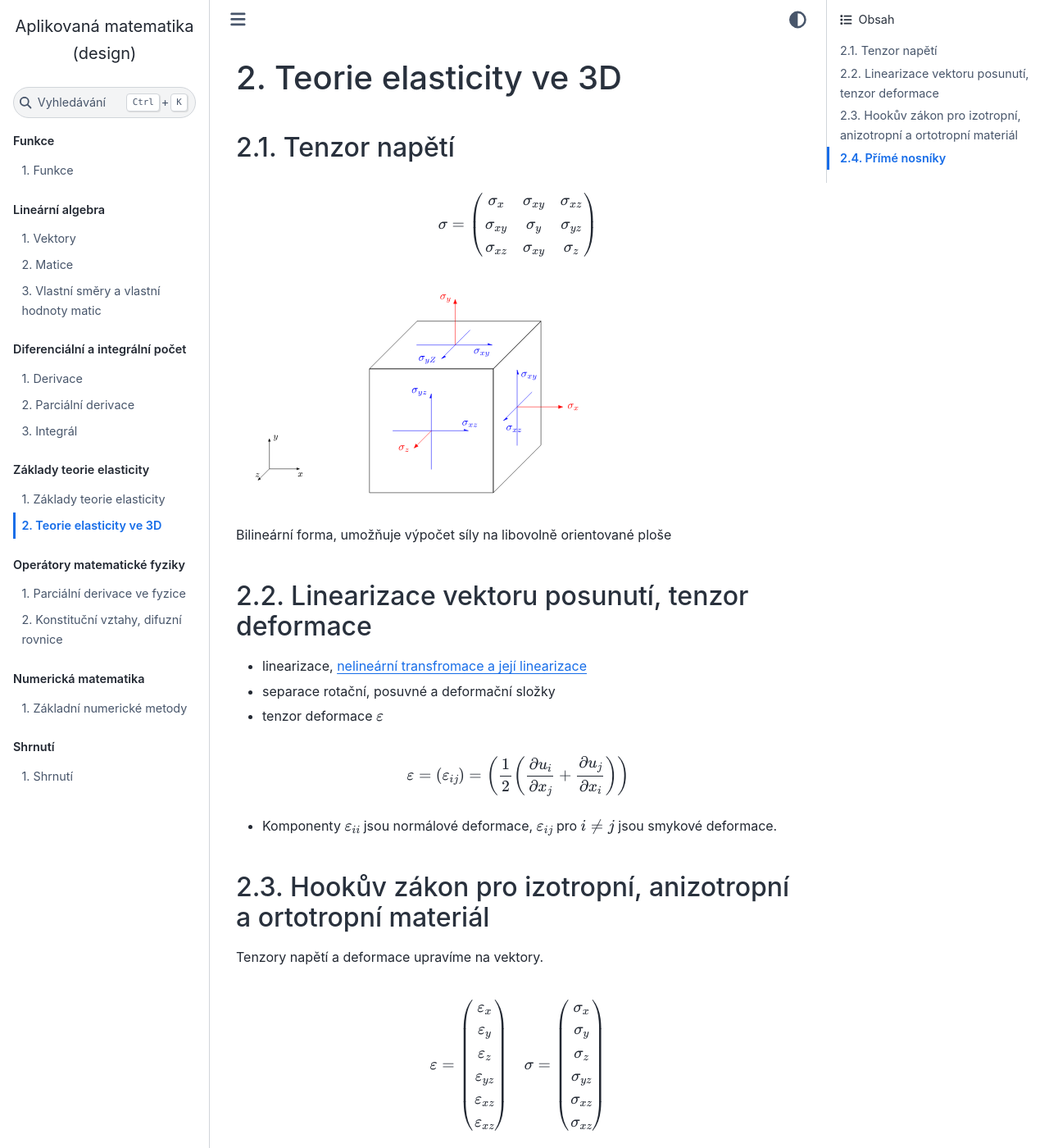
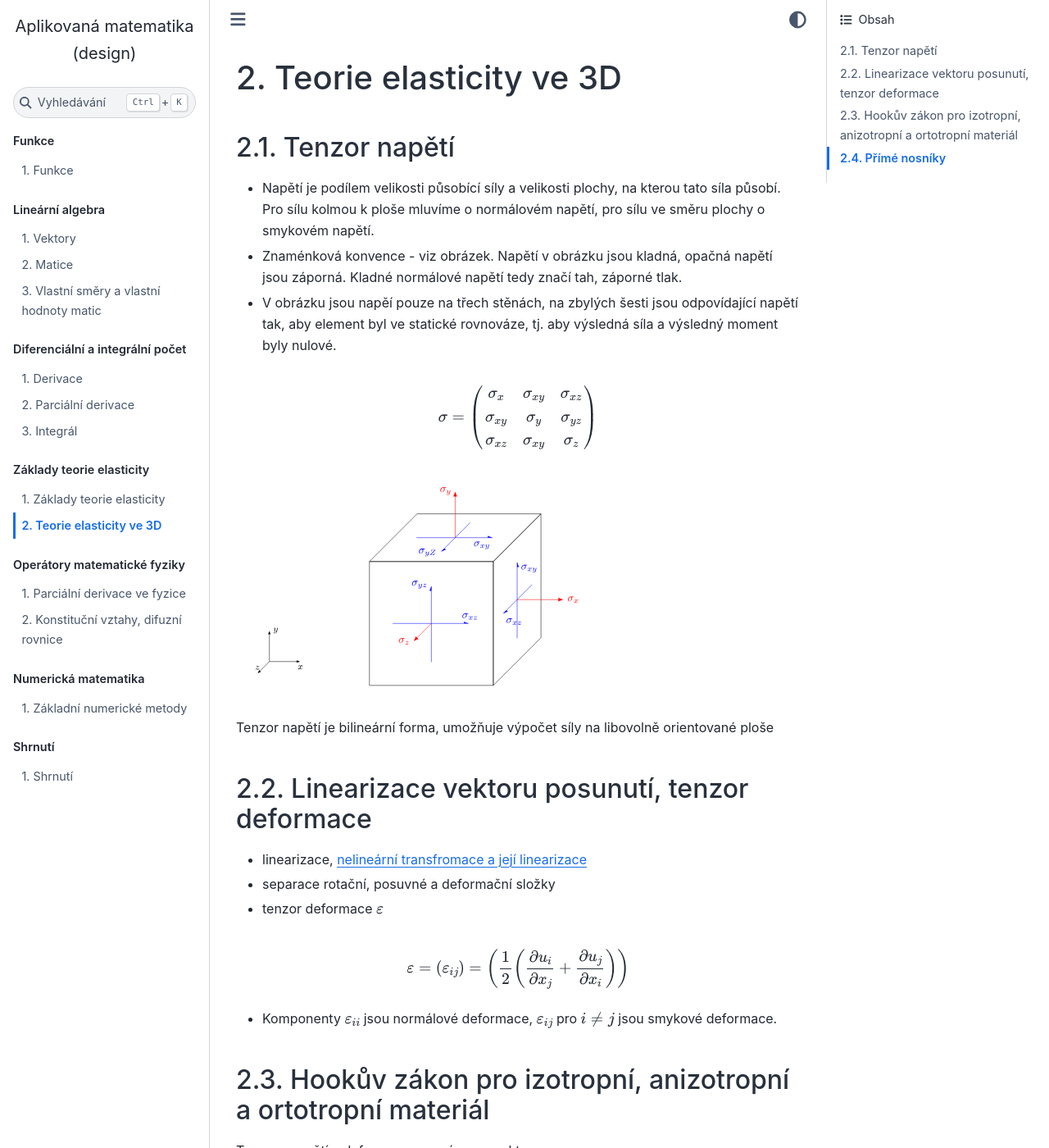
Before and after one commit to robert-marik/design, a Sphinx documentation site: the page built from deformace/index.md, in a window 1280 px wide and 1400 px high. Shown: the whole window at 82% size. Built offline with Sphinx 7.4.7 and the Sphinx Book theme 1.1.4, drawn with Linux system fonts in a browser that asks for light colours; pages that are not in the unit, such as notebooks, are missing from menus; comment, search, counter and statistics services are not loaded.

```diff
--- a/deformace/index.md
+++ b/deformace/index.md
@@ -1,6 +1,10 @@
 # Teorie elasticity ve 3D
 
 ## Tenzor napětí
+
+* Napětí je podílem velikosti působící síly a velikosti plochy, na kterou tato síla působí. Pro sílu kolmou k ploše mluvíme o normálovém napětí, pro sílu ve směru plochy o smykovém napětí.
+* Znaménková konvence - viz obrázek. Napětí v obrázku jsou kladná, opačná napětí jsou záporná. Kladné normálové napětí tedy značí tah, záporné tlak.
+* V obrázku jsou napěí pouze na třech stěnách, na zbylých šesti jsou odpovídající napětí tak, aby element byl ve statické rovnováze, tj. aby výsledná síla a výsledný moment byly nulové.
 
 $$
 \sigma = \begin{pmatrix}
@@ -12,7 +16,7 @@
 
 ![](../images/stress.svg)
 
-Bilineární forma, umožňuje výpočet síly na libovolně orientované ploše
+Tenzor napětí je bilineární forma, umožňuje výpočet síly na libovolně orientované ploše
 
 ## Linearizace vektoru posunutí, tenzor deformace
 
```
